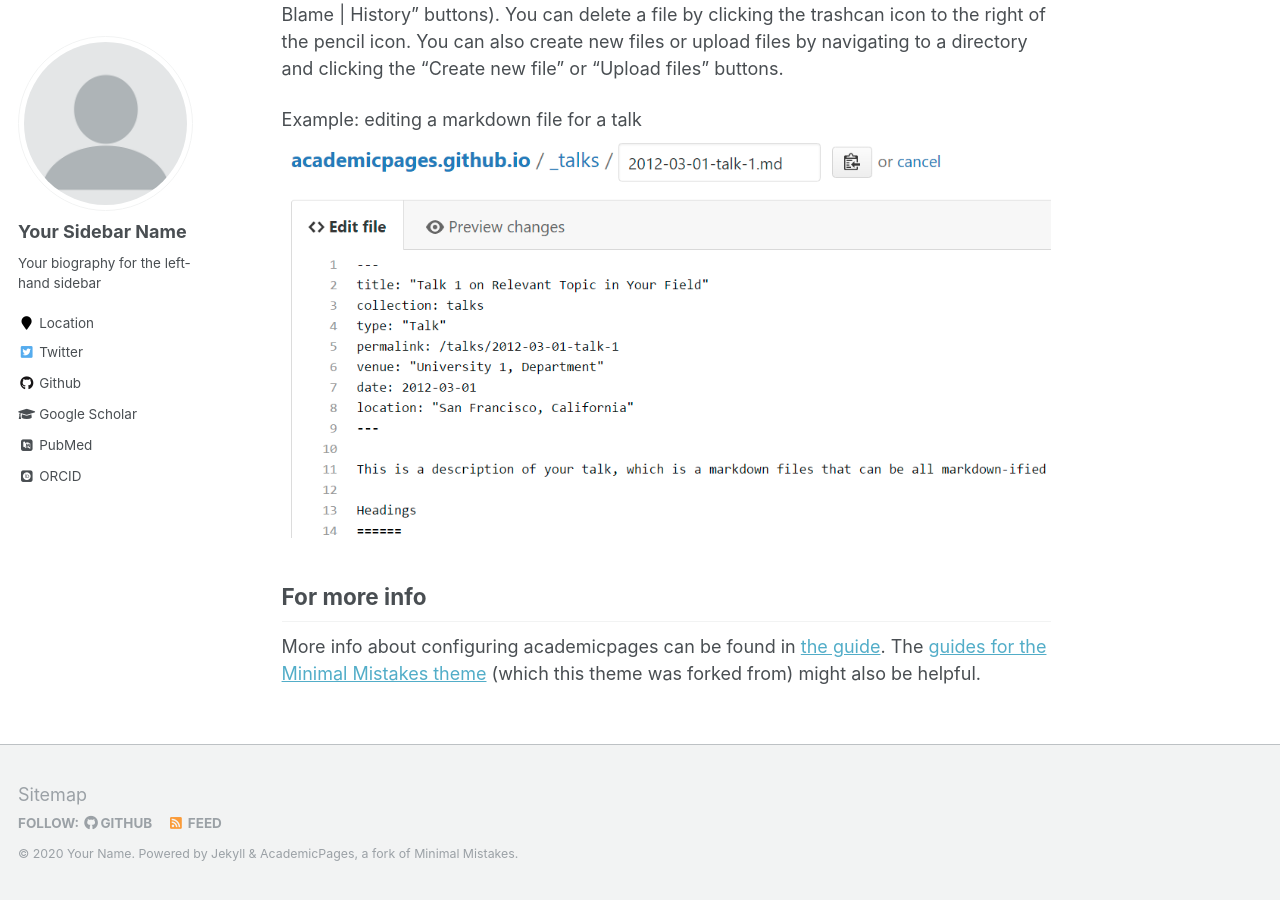
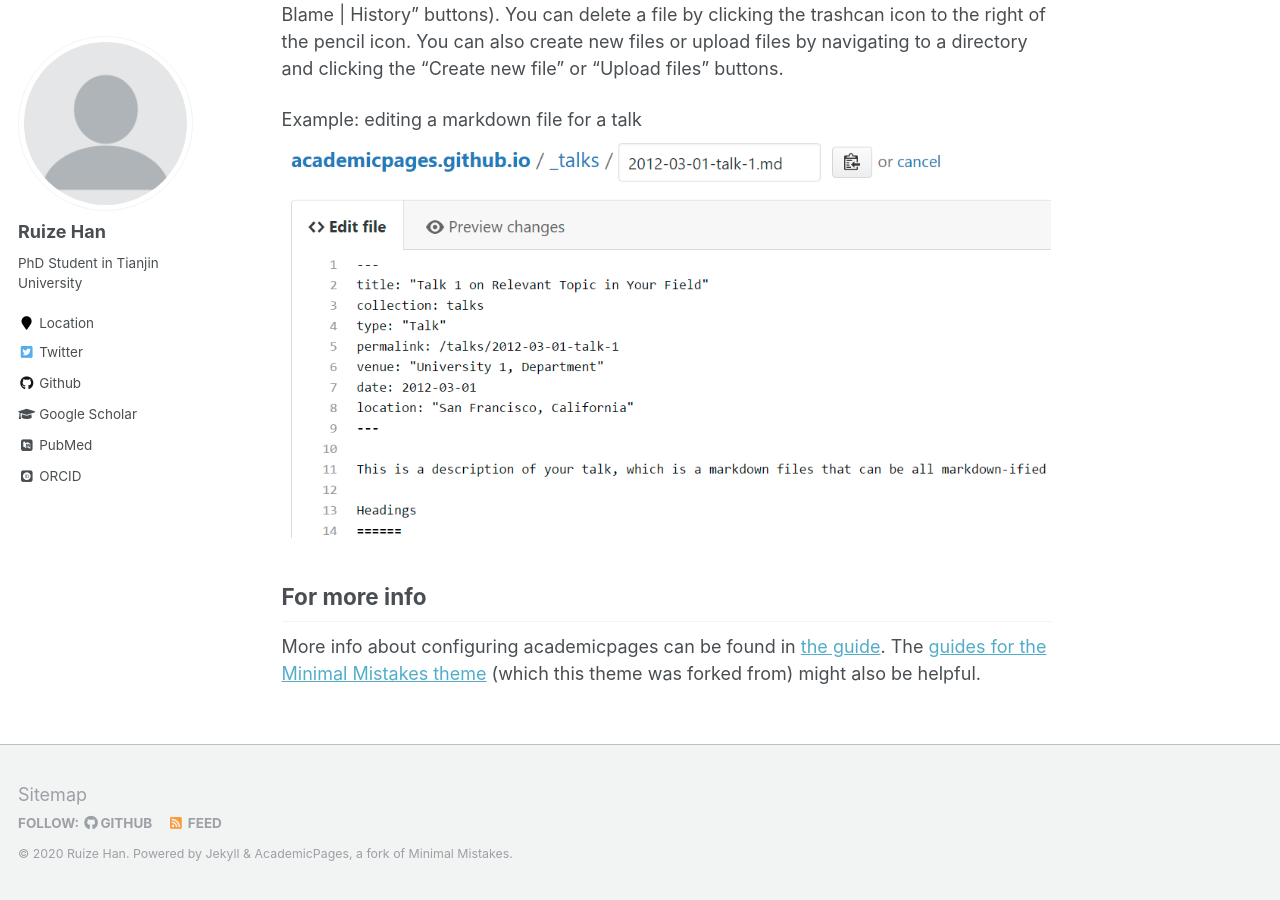
Before and after one commit to RuizeHan/RuizeHan.github.io, a Jekyll site: the page built from _pages/about.md, in a window 1280 px wide and 900 px high, scrolled down 2463 px. Built offline with Jekyll 4.4.1, drawn with Linux system fonts in a browser that asks for light colours; some web fonts are replaced.

Commit message:
Update _config.yml

```diff
--- a/_config.yml
+++ b/_config.yml
@@ -9,11 +9,11 @@
 locale                   : "en-US"
 title                    : "Ruize HAN (韩瑞泽）"
 title_separator          : "-"
-name                     : &name "Your Name"
+name                     : &name "Ruize Han"
 description              : &description "personal description"
-url                      : https://academicpages.github.io # the base hostname & protocol for your site e.g. "https://mmistakes.github.io"
+url                      : https://hanruize.github.io/ # the base hostname & protocol for your site e.g. "https://mmistakes.github.io"
 baseurl                  : "" # the subpath of your site, e.g. "/blog"
-repository               : "academicpages/academicpages.github.io"
+repository               : "HanRuize/HanRuize.github.io"
 teaser                   :  # filename of teaser fallback teaser image placed in /images/, .e.g. "500x300.png"
 breadcrumbs              : false # true, false (default)
 words_per_minute         : 160
@@ -80,9 +80,9 @@ analytics:
 
 # Site Author
 author:
-  name             : "Your Sidebar Name"
+  name             : "Ruize Han"
   avatar           : "profile.png"
-  bio              : "Your biography for the left-hand sidebar"
+  bio              : "PhD Student in Tianjin University"
   location         : "Location"
   employer         :
   pubmed           : "https://www.ncbi.nlm.nih.gov/pubmed/?term=john+snow"
@@ -96,14 +96,14 @@ author:
   flickr           :
   facebook         :
   foursquare       :
-  github           : "academicpages"
+  github           : "HanRuize"
   google_plus      :
   keybase          :
   instagram        :
   impactstory      : #"https://profiles.impactstory.org/u/xxxx-xxxx-xxxx-xxxx"
   lastfm           :
   linkedin         :
-  orcid            : "http://orcid.org/yourorcidurl"
+  orcid            : "https://orcid.org/0000-0002-6587-8936"
   pinterest        :
   soundcloud       :
   stackoverflow    : # http://stackoverflow.com/users/123456/username
```
